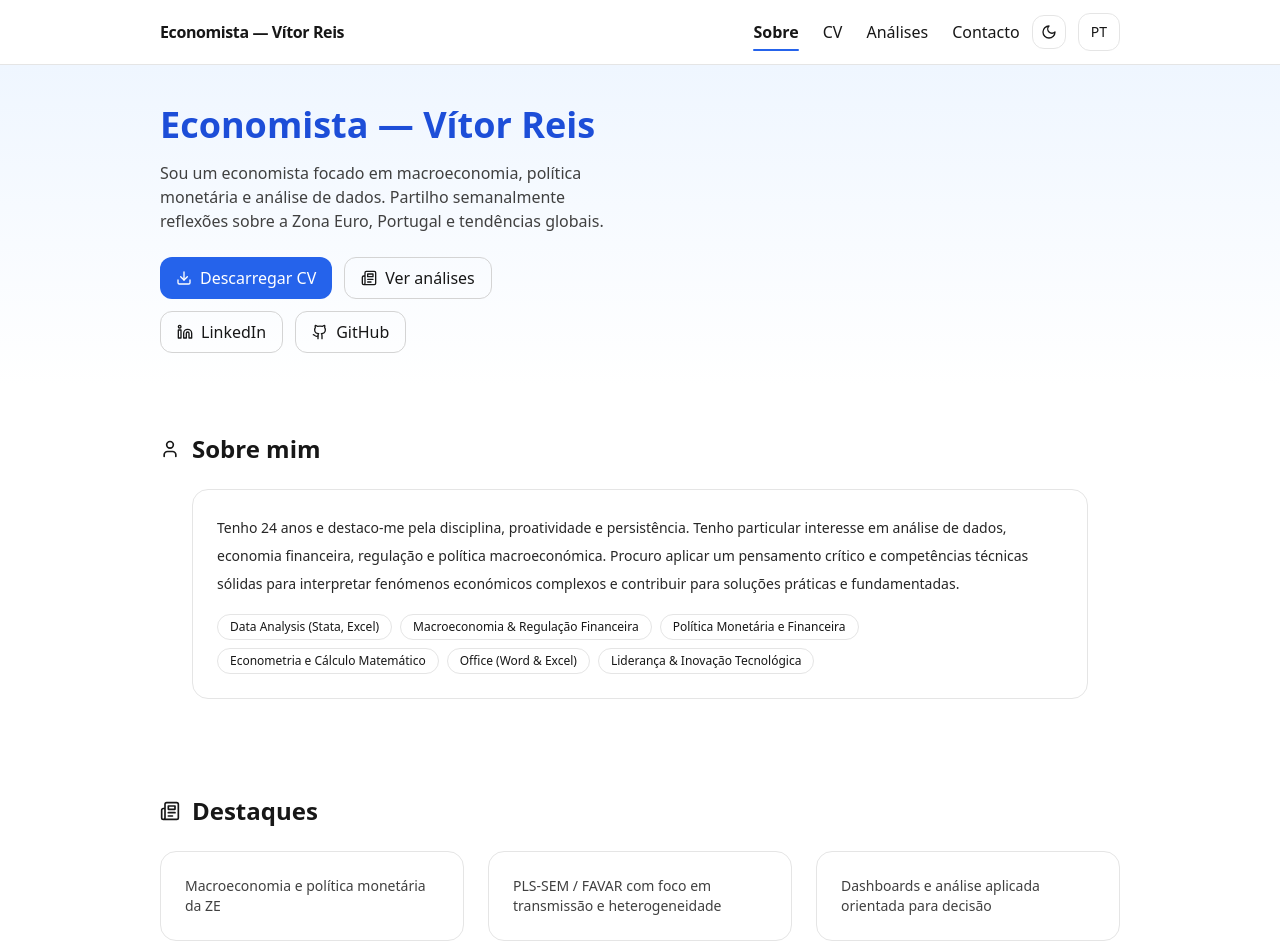
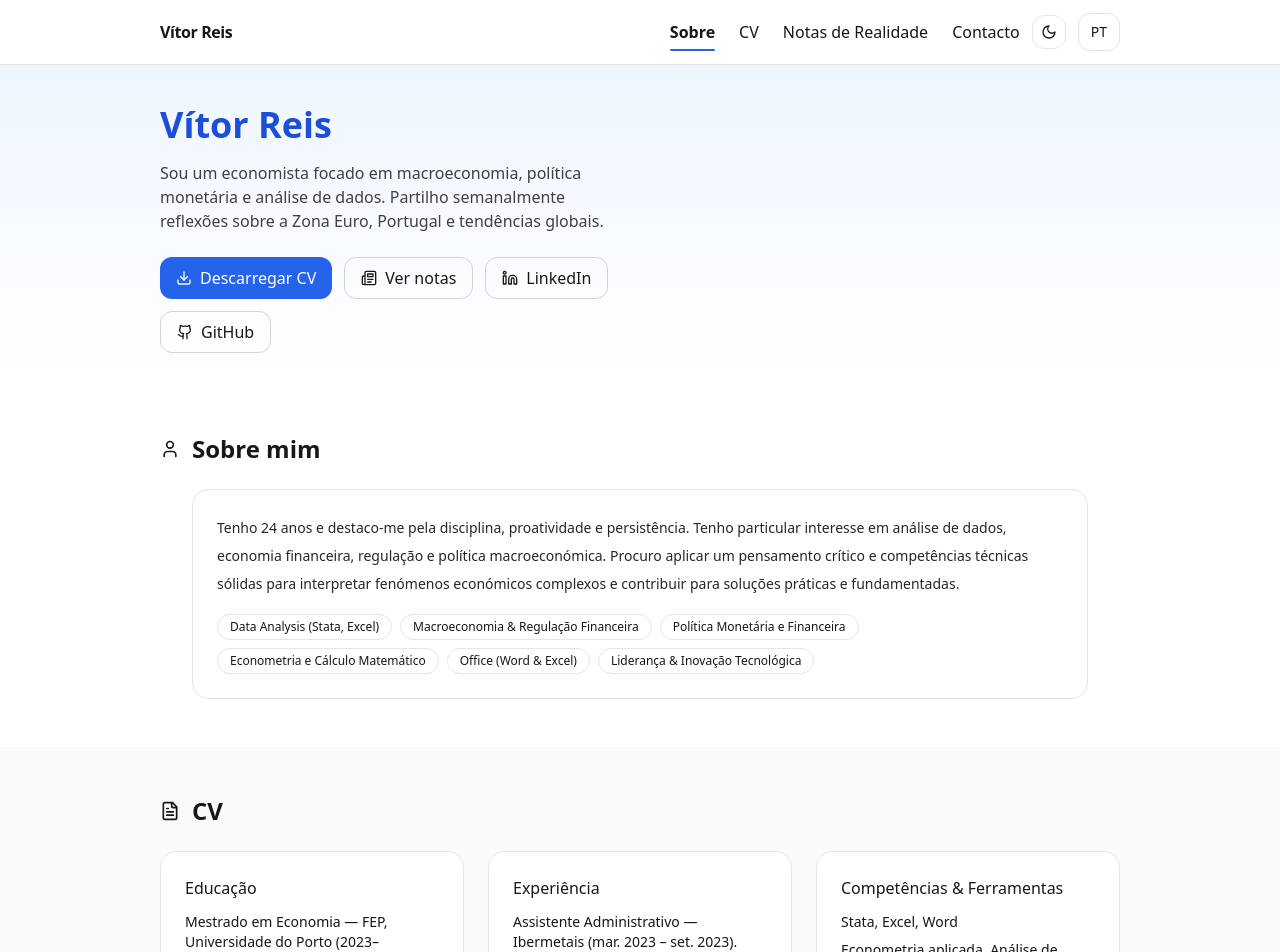
Before and after one commit to vitor17reis-macro/CV, a React (Vite) app: page / in a window 1280 px wide. Shown: the top 952 px of the page. Built offline with nearby package versions, Linux system fonts and the light colour scheme.

Commit message:
Atualiza site: muda nome para 'Vítor Reis' e secção para 'Notas de Realidade'

```diff
--- a/src/EconomistaSiteBase.jsx
+++ b/src/EconomistaSiteBase.jsx
@@ -15,19 +15,9 @@ import {
 } from "lucide-react";
 
 // ==========================
-// Economista — Website Base (PT/EN) — PRONTO A COLAR
+// Website — Vítor Reis — PRONTO A COLAR
 // ==========================
-// Melhorias incluídas:
-// - SEO reforçado (title/description dinâmicos, OG/Twitter Cards, canonical, hreflang)
-// - JSON-LD (schema.org Person)
-// - I18N robusto (query ?lang, datas localizadas)
-// - A11y (aria-current, labels/ids, focus ring consistente)
-// - UX (CTA extra, nav com indicador ativo, micro-anim, contraste)
-// - Contact form com validação client-side + honeypot + fallback mailto
-// - Estrutura de posts bi‑idioma com tags e ordenação
-// - Pequenas otimizações (debounce scroll, links externos seguros)
 
-// --- Configurações e links ---
 const links = {
   email: "mailto:vitor17reis@gmail.com",
   linkedin: "https://www.linkedin.com/in/vítor-reis",
@@ -36,14 +26,14 @@ const links = {
   siteOrigin: typeof window !== "undefined" ? window.location.origin : "",
 };
 
-// Exemplo de posts (apaga/ajusta à vontade)
+// Exemplo de posts
 const postsBase = [
   {
     id: "ecb-aug25",
     isoDate: "2025-08-20",
     title: {
       pt: "BCE: leituras de agosto e implicações para a ZE",
-      en: "ECB: August read‑out and Euro Area implications",
+      en: "ECB: August read-out and Euro Area implications",
     },
     summary: {
       pt: "Notas rápidas sobre a orientação de política, inflação subjacente e condições financeiras, com foco nos canais de crédito e expectativas.",
@@ -70,25 +60,17 @@ const languagesList = [
   { name: "Espanhol", level: "B1" },
 ];
 
-// --- I18N (dicionário simples) ---
+// --- I18N ---
 const DICT = {
   pt: {
-    brand: "Economista — Vítor Reis",
-    nav: { sobre: "Sobre", cv: "CV", analises: "Análises", contacto: "Contacto" },
+    brand: "Vítor Reis",
+    nav: { sobre: "Sobre", cv: "CV", analises: "Notas de Realidade", contacto: "Contacto" },
     hero: {
-      title: "Economista — Vítor Reis",
+      title: "Vítor Reis",
       blurb:
         "Sou um economista focado em macroeconomia, política monetária e análise de dados. Partilho semanalmente reflexões sobre a Zona Euro, Portugal e tendências globais.",
       downloadCV: "Descarregar CV",
-      viewAnalyses: "Ver análises",
-    },
-    highlights: {
-      title: "Destaques",
-      items: [
-        "Macroeconomia e política monetária da ZE",
-        "PLS‑SEM / FAVAR com foco em transmissão e heterogeneidade",
-        "Dashboards e análise aplicada orientada para decisão",
-      ],
+      viewAnalyses: "Ver notas",
     },
     about: { title: "Sobre mim" },
     aboutText:
@@ -115,7 +97,7 @@ const DICT = {
       ],
     },
     posts: {
-      title: "Análises Semanais",
+      title: "Notas de Realidade",
       empty:
         "Ainda não há artigos publicados. Quando criar o primeiro, adicione um objeto no array `posts` com título, data, resumo e url.",
       readMore: "Ler mais",
@@ -138,22 +120,14 @@ const DICT = {
     langLabel: "PT",
   },
   en: {
-    brand: "Economist — Vítor Reis",
-    nav: { sobre: "About", cv: "CV", analises: "Analyses", contacto: "Contact" },
+    brand: "Vítor Reis",
+    nav: { sobre: "About", cv: "CV", analises: "Reality Notes", contacto: "Contact" },
     hero: {
-      title: "Economist — Vítor Reis",
+      title: "Vítor Reis",
       blurb:
         "I am an economist focused on macroeconomics, monetary policy and data analysis. I publish weekly insights on the Euro Area, Portugal and global trends.",
       downloadCV: "Download CV",
-      viewAnalyses: "View analyses",
-    },
-    highlights: {
-      title: "Highlights",
-      items: [
-        "Euro Area macro and monetary policy",
-        "PLS‑SEM / FAVAR on transmission and heterogeneity",
-        "Decision‑oriented dashboards and applied analysis",
-      ],
+      viewAnalyses: "View notes",
     },
     about: { title: "About me" },
     aboutText:
@@ -180,7 +154,7 @@ const DICT = {
       ],
     },
     posts: {
-      title: "Weekly Analyses",
+      title: "Reality Notes",
       empty:
         "No posts yet. When you create the first one, add an object to the `posts` array with title, date, summary and url.",
       readMore: "Read more",
@@ -203,14 +177,16 @@ const DICT = {
     langLabel: "EN",
   },
 };
-
 // --- Helpers ---
 const Container = ({ children }) => (
   <div className="mx-auto max-w-5xl px-4 sm:px-6 lg:px-8">{children}</div>
 );
 
 const Section = ({ id, title, icon: Icon, children, altBg = false }) => (
-  <section id={id} className={`scroll-mt-24 py-12 ${altBg ? "bg-neutral-50 dark:bg-neutral-900" : ""}`}>
+  <section
+    id={id}
+    className={`scroll-mt-24 py-12 ${altBg ? "bg-neutral-50 dark:bg-neutral-900" : ""}`}
+  >
     <Container>
       <div className="flex items-center gap-3 mb-6">
         {Icon ? <Icon className="w-5 h-5" aria-hidden /> : null}
@@ -227,7 +203,7 @@ const Card = ({ children }) => (
   </div>
 );
 
-// Hooks utilitários
+// --- Hooks utilitários
 function useLocalStorage(key, initial) {
   const [value, setValue] = useState(() => {
     try {
@@ -411,7 +387,6 @@ function fmtDate(iso, lang) {
     return iso;
   }
 }
-
 const Nav = ({ onToggleTheme, dark, lang, setLang, t, active }) => {
   const [open, setOpen] = useState(false);
   const navItems = [
@@ -436,7 +411,9 @@ const Nav = ({ onToggleTheme, dark, lang, setLang, t, active }) => {
                   <a
                     href={i.href}
                     aria-current={active === i.href ? "page" : undefined}
-                    className={`relative hover:underline underline-offset-4 ${active === i.href ? "font-semibold" : ""}`}
+                    className={`relative hover:underline underline-offset-4 ${
+                      active === i.href ? "font-semibold" : ""
+                    }`}
                   >
                     {i.label}
                     {active === i.href && (
@@ -468,7 +445,11 @@ const Nav = ({ onToggleTheme, dark, lang, setLang, t, active }) => {
         {open && (
           <div className="md:hidden pb-4 flex flex-col gap-3">
             {navItems.map((i) => (
-              <a key={i.href} href={i.href} className="py-2 border-b border-neutral-200 dark:border-neutral-800">
+              <a
+                key={i.href}
+                href={i.href}
+                className="py-2 border-b border-neutral-200 dark:border-neutral-800"
+              >
                 {i.label}
               </a>
             ))}
@@ -523,7 +504,7 @@ const Hero = ({ t }) => (
               href={links.linkedin}
               target="_blank"
               rel="me noopener noreferrer"
-              className="inline-flex items-center gap-2 px-4 py-2 rounded-xl border border-neutral-300 dark:border-neutral-700 hover:bg-neutral-100 dark:hover:bg-neutral-800 focus-visible:outline-none focus-visible:ring-2 focus-visible:ring-blue-500 focus-visible:ring-offset-2 dark:focus-visible:ring-offset-neutral-950"
+              className="inline-flex items-center gap-2 px-4 py-2 rounded-xl border border-neutral-300 dark:border-neutral-700 hover:bg-neutral-100 dark:hover:bg-neutral-800 transition-colors focus-visible:outline-none focus-visible:ring-2 focus-visible:ring-blue-500 focus-visible:ring-offset-2 dark:focus-visible:ring-offset-neutral-950"
             >
               <Linkedin className="w-4 h-4" aria-hidden /> LinkedIn
             </a>
@@ -531,7 +512,7 @@ const Hero = ({ t }) => (
               href={links.github}
               target="_blank"
               rel="me noopener noreferrer"
-              className="inline-flex items-center gap-2 px-4 py-2 rounded-xl border border-neutral-300 dark:border-neutral-700 hover:bg-neutral-100 dark:hover:bg-neutral-800 focus-visible:outline-none focus-visible:ring-2 focus-visible:ring-blue-500 focus-visible:ring-offset-2 dark:focus-visible:ring-offset-neutral-950"
+              className="inline-flex items-center gap-2 px-4 py-2 rounded-xl border border-neutral-300 dark:border-neutral-700 hover:bg-neutral-100 dark:hover:bg-neutral-800 transition-colors focus-visible:outline-none focus-visible:ring-2 focus-visible:ring-blue-500 focus-visible:ring-offset-2 dark:focus-visible:ring-offset-neutral-950"
             >
               <Github className="w-4 h-4" aria-hidden /> GitHub
             </a>
@@ -540,18 +521,6 @@ const Hero = ({ t }) => (
       </div>
     </Container>
   </section>
-);
-
-const SecHighlights = ({ t }) => (
-  <Section id="destaques" title={t("highlights.title")} icon={Newspaper}>
-    <div className="grid md:grid-cols-3 gap-6">
-      {t("highlights.items").map((item) => (
-        <Card key={item}>
-          <p className="text-sm text-neutral-700 dark:text-neutral-200">{item}</p>
-        </Card>
-      ))}
-    </div>
-  </Section>
 );
 
 const SecCV = ({ t }) => (
@@ -626,7 +595,9 @@ const SecAnalises = ({ t, lang, posts }) => (
               )}
             </div>
             <h3 className="mt-2 font-medium leading-snug">
-              {typeof p.title === "string" ? p.title : p.title[lang] || p.title.pt || p.title.en}
+              {typeof p.title === "string"
+                ? p.title
+                : p.title[lang] || p.title.pt || p.title.en}
             </h3>
             <p className="mt-2 text-sm text-neutral-700 dark:text-neutral-200">
               {typeof p.summary === "string"
@@ -649,23 +620,19 @@ const SecAnalises = ({ t, lang, posts }) => (
 );
 
 const SecContacto = ({ t, lang }) => {
-  const [form, setForm] = useState({ name: "", email: "", message: "", company: "" }); // company = honeypot
-  const [status, setStatus] = useState(null); // "ok" | "error" | null
+  const [form, setForm] = useState({ name: "", email: "", message: "", company: "" }); // honeypot
+  const [status, setStatus] = useState(null);
 
   const onChange = (e) => setForm({ ...form, [e.target.name]: e.target.value });
 
   const handleSubmit = (e) => {
     e.preventDefault();
-    // honeypot
-    if (form.company) return; // provável bot
-
+    if (form.company) return; // bot honeypot
     if (!form.name || !form.email || !form.message) {
       setStatus("error");
       return;
     }
     setStatus("ok");
-
-    // Fallback: abre mailto preenchido
     const subject =
       (lang === "pt" ? "Contacto via site — " : "Website contact — ") + form.name;
     const body = `${form.message}\n\n— ${form.name}\n${form.email}`;
@@ -677,7 +644,12 @@ const SecContacto = ({ t, lang }) => {
   return (
     <Section id="contacto" title={t("contact.title")} icon={Mail}>
       <Card>
-        <form className="grid gap-4 md:grid-cols-2" onSubmit={handleSubmit} noValidate aria-live="polite">
+        <form
+          className="grid gap-4 md:grid-cols-2"
+          onSubmit={handleSubmit}
+          noValidate
+          aria-live="polite"
+        >
           <div className="md:col-span-1">
             <label htmlFor="name" className="block text-sm mb-1">
               {t("contact.name")}
@@ -726,8 +698,15 @@ const SecContacto = ({ t, lang }) => {
             />
           </div>
           {/* Honeypot */}
-          <input type="text" name="company" className="hidden" tabIndex={-1} autoComplete="off" value={form.company} onChange={onChange} />
-
+          <input
+            type="text"
+            name="company"
+            className="hidden"
+            tabIndex={-1}
+            autoComplete="off"
+            value={form.company}
+            onChange={onChange}
+          />
           <div className="md:col-span-2 flex items-center gap-3">
             <button
               type="submit"
@@ -735,23 +714,40 @@ const SecContacto = ({ t, lang }) => {
             >
               {t("contact.send")}
             </button>
-            <a href={links.email} className="inline-flex items-center gap-2 text-sm underline underline-offset-4">
+            <a
+              href={links.email}
+              className="inline-flex items-center gap-2 text-sm underline underline-offset-4"
+            >
               <Mail className="w-4 h-4" aria-hidden /> {t("contact.orEmail")}
             </a>
             {status === "ok" && (
-              <span className="text-sm text-green-600 dark:text-green-400">{t("contact.sentOk")}</span>
+              <span className="text-sm text-green-600 dark:text-green-400">
+                {t("contact.sentOk")}
+              </span>
             )}
             {status === "error" && (
-              <span className="text-sm text-red-600 dark:text-red-400">{t("contact.sentError")}</span>
+              <span className="text-sm text-red-600 dark:text-red-400">
+                {t("contact.sentError")}
+              </span>
             )}
           </div>
         </form>
       </Card>
       <div className="mt-4 flex items-center gap-4 text-sm">
-        <a href={links.linkedin} target="_blank" rel="me noopener noreferrer" className="underline underline-offset-4">
+        <a
+          href={links.linkedin}
+          target="_blank"
+          rel="me noopener noreferrer"
+          className="underline underline-offset-4"
+        >
           LinkedIn
         </a>
-        <a href={links.github} target="_blank" rel="me noopener noreferrer" className="underline underline-offset-4">
+        <a
+          href={links.github}
+          target="_blank"
+          rel="me noopener noreferrer"
+          className="underline underline-offset-4"
+        >
           GitHub
         </a>
         <a href={links.email} className="underline underline-offset-4">
@@ -784,7 +780,6 @@ const Footer = ({ t }) => (
     </Container>
   </footer>
 );
-
 export default function EconomistaSiteBase() {
   const { dark, setDark } = useTheme();
   const { lang, setLang, t } = useI18n();
@@ -811,14 +806,23 @@ export default function EconomistaSiteBase() {
         {lang === "pt" ? "Saltar para o conteúdo" : "Skip to content"}
       </a>
 
-      <Nav onToggleTheme={() => setDark((d) => !d)} dark={dark} lang={lang} setLang={setLang} t={t} active={active} />
+      <Nav
+        onToggleTheme={() => setDark((d) => !d)}
+        dark={dark}
+        lang={lang}
+        setLang={setLang}
+        t={t}
+        active={active}
+      />
 
       <main id="main">
         <Hero t={t} />
         <Section id="sobre" title={t("about.title")} icon={User}>
           <Container>
             <Card>
-              <p className="text-sm leading-7 text-neutral-800 dark:text-neutral-200">{t("aboutText")}</p>
+              <p className="text-sm leading-7 text-neutral-800 dark:text-neutral-200">
+                {t("aboutText")}
+              </p>
               <div className="mt-4 flex flex-wrap gap-2">
                 {skills.map((s) => (
                   <span
@@ -832,7 +836,6 @@ export default function EconomistaSiteBase() {
             </Card>
           </Container>
         </Section>
-        <SecHighlights t={t} />
         <SecCV t={t} />
         <SecAnalises t={t} lang={lang} posts={posts} />
         <SecContacto t={t} lang={lang} />
```
Also changed, not shown: 1 other file (tests, documents, lock files or other folders).
